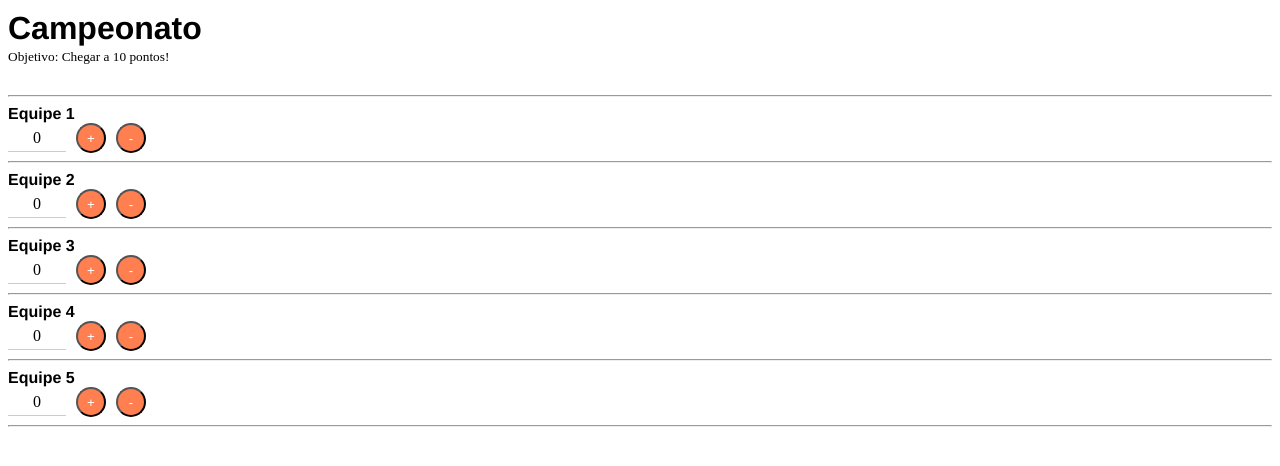
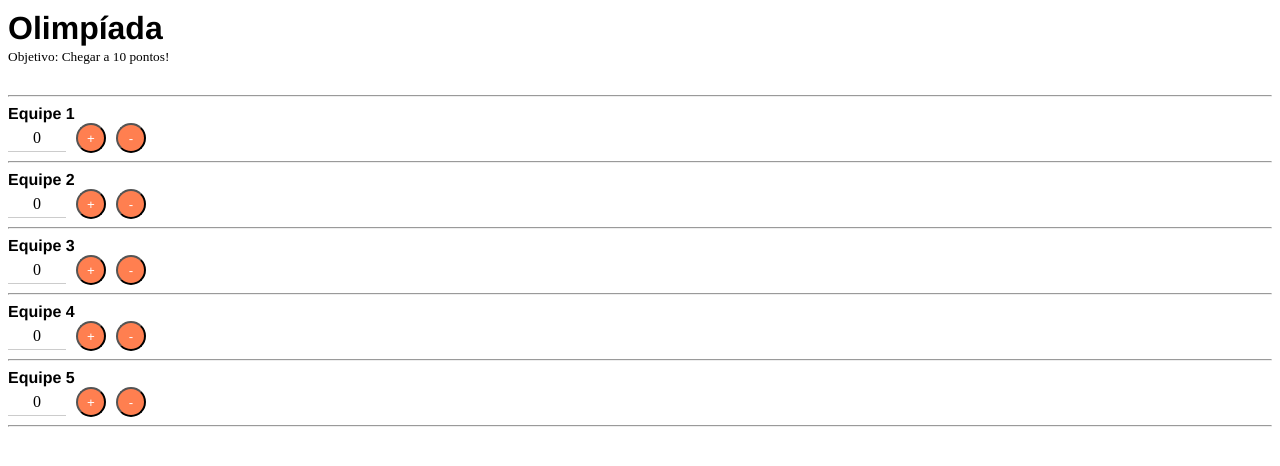
Before and after one commit to vlimonti/OlimpiadaVue, a Vue app: page / in a window 1280 px wide. Shown: the top 466 px of the page. Built offline with nearby package versions, Linux system fonts and the light colour scheme.

Commit message:
New Title

```diff
--- a/src/App.vue
+++ b/src/App.vue
@@ -1,7 +1,7 @@
 <template>
   <div id="app">
     <div class="titulo">
-      <h1>Campeonato</h1>
+      <h1>Olimpíada</h1>
       <small>Objetivo: Chegar a 10 pontos!</small>
     </div>
     <div>
```
